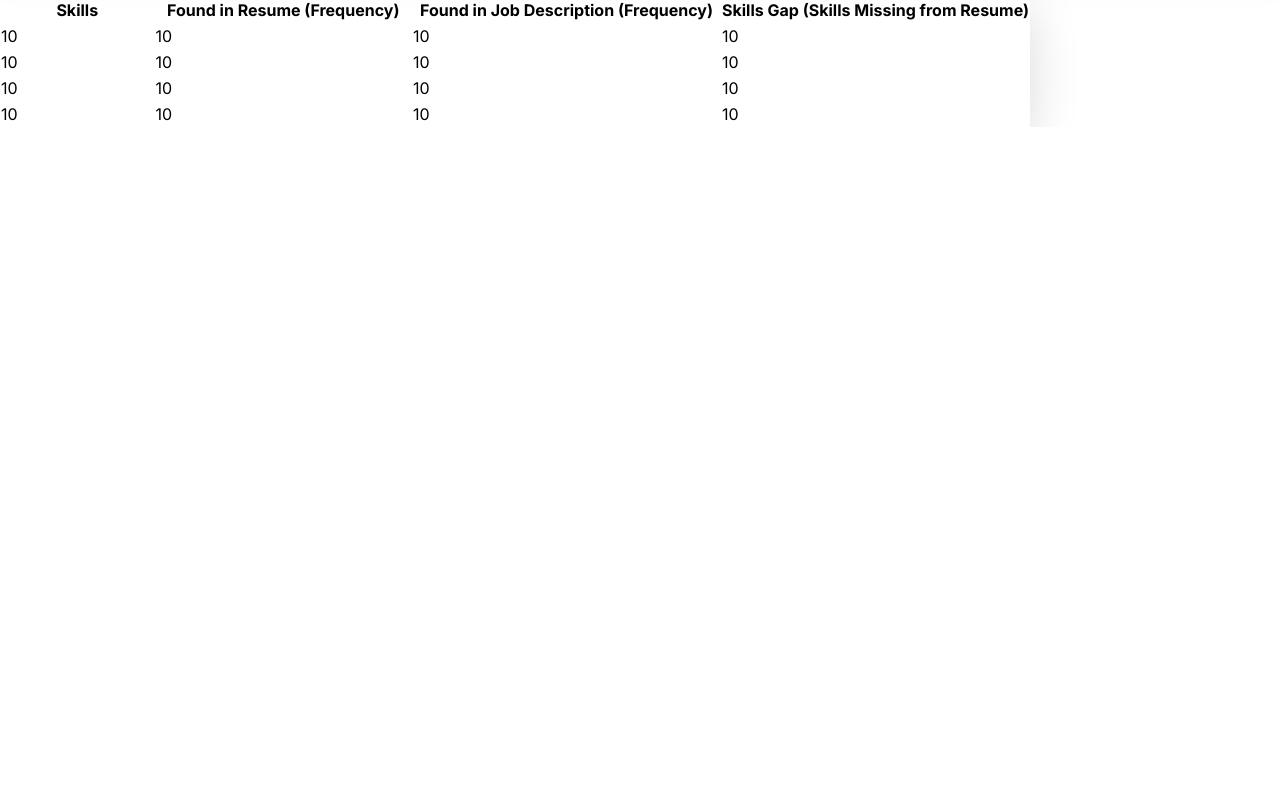
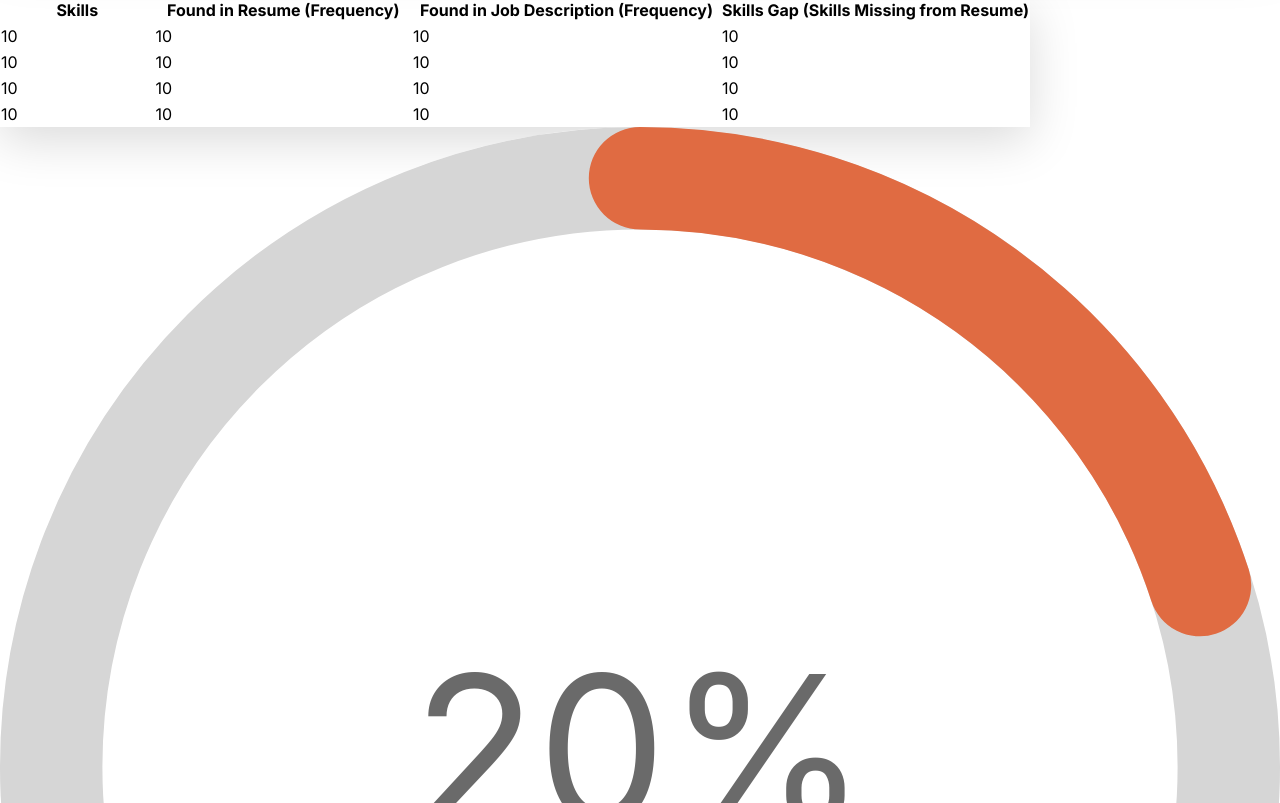
Before and after one commit to hatekisam/cvjury, a React (Vite) app: page /analyzer in a window 1280 px wide. Shown: the part 1237-2040 px from the top of the page. Before the commit the page ends 1364 px from the top, so only its background shows below. Built offline with nearby package versions, Linux system fonts and the light colour scheme.

Commit message:
added the share and print icon

```diff
--- a/package.json
+++ b/package.json
@@ -11,6 +11,7 @@
   },
   "dependencies": {
     "react": "^18.2.0",
+    "react-circular-progressbar": "^2.1.0",
     "react-dom": "^18.2.0",
     "react-dropzone": "^14.2.3",
     "react-helmet": "^6.1.0",
--- /dev/null
+++ b/src/components/Similarity.tsx
@@ -0,0 +1,38 @@
+import React, { useEffect, useState } from 'react'
+import { CircularProgressbar } from 'react-circular-progressbar';
+import 'react-circular-progressbar/dist/styles.css';
+
+interface Props {
+    score: number
+}
+
+const SimilarityBar: React.FC<Props> = ({ score }) => {
+    const [percentage, setPercentage] = useState(0);
+
+    useEffect(() => {
+        setTimeout(() => {
+            if (percentage < score) {
+                setPercentage(percentage + 1);
+            }
+        }, 50);
+    }, [percentage]);
+    return (
+        <div className='w-[200px] h-[200px]'>
+            <CircularProgressbar background value={percentage} text={`${percentage}%`} styles={{
+                root: {},
+                path: {
+                    stroke: `#E06B42`,
+                },
+                text: {
+                    fill: '#6A6A6A',
+                    fontSize: '16px',
+                },
+                background: {
+                    fill: 'white',
+                },
+            }} />
+        </div>
+    )
+}
+
+export default SimilarityBar
--- a/src/pages/Analyzer.tsx
+++ b/src/pages/Analyzer.tsx
@@ -1,6 +1,7 @@
 import React from 'react'
 import Table from '../components/core/Table';
 import { DesirableIcon, JobIcon, ResumeIcon, SkillGapIcon } from '../components/core/icons';
+import SimilarityBar from '../components/Similarity';
 
 const Analyzer: React.FC = () => {
     const dummyTabs = [
@@ -17,12 +18,18 @@ const Analyzer: React.FC = () => {
     ];
     const dummyTabs4 = [
         { title: 'Skills', width: 15 },
-        { title: `Found in Resume
-         (Frequency)`, width: 25 },
-        { title: `Found in Job Description
-        (Frequency)`, width: 30 },
-        { title: `Skills Gap
-         (Skills Missing from Resume)`, width: 30 },
+        {
+            title: `Found in Resume
+         (Frequency)`, width: 25
+        },
+        {
+            title: `Found in Job Description
+        (Frequency)`, width: 30
+        },
+        {
+            title: `Skills Gap
+         (Skills Missing from Resume)`, width: 30
+        },
     ];
 
     const dummyData = [
@@ -92,6 +99,17 @@ const Analyzer: React.FC = () => {
                     <Table tabs={dummyTabs4} data={dummyData} />
                 </div>
             </div>
+            <div className="my-10">
+                <div className="flex justify-between items-center">
+                    <div></div>
+                    <div className="flex items-center gap-2">
+                        <div className="flex items-center gap-2">
+
+                        </div>
+                    </div>
+                </div>
+                <SimilarityBar score={20} />
+            </div>
         </div>
     )
 }
```
Also changed, not shown: src/components/core/icons.tsx (+12 -0 lines), 1 other file (tests, documents, lock files or other folders).
